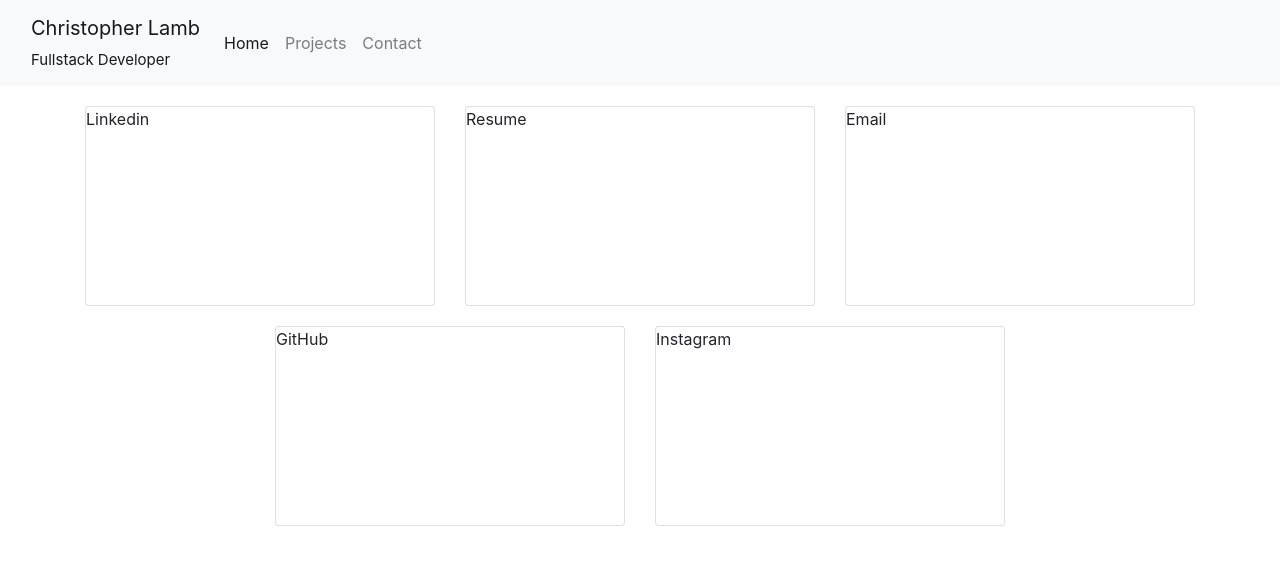
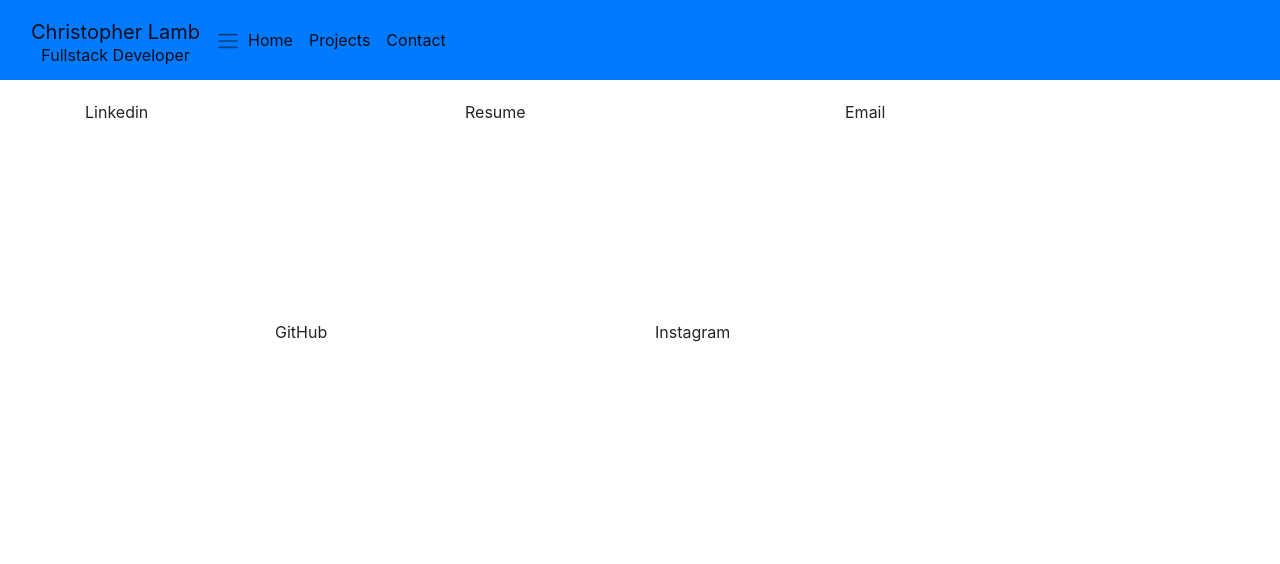
Before and after one commit to Christopher-Lamb/react-portfolio, a React (Create React App) app: page /Contact in a window 1280 px wide. Shown: the top 564 px of the page. Built offline with nearby package versions, Linux system fonts and the light colour scheme.

Commit message:
Styling of Homepage

```diff
--- a/src/components/Card/index.js
+++ b/src/components/Card/index.js
@@ -3,7 +3,7 @@ import React from "react";
 function Card(props) {
   return (
     <div
-      className="card"
+      className={`${props.className}`}
       style={{
         width: `${props.width}%`,
         height: `${props.heightPx}px`,
--- a/src/components/NavBar/index.js
+++ b/src/components/NavBar/index.js
@@ -1,35 +1,58 @@
 import React from "react";
 import "bootstrap/dist/css/bootstrap.min.css";
+import { Dropdown, Row } from "react-bootstrap";
+import { Link } from "react-router-dom";
+import "./style.css";
 
-function NavBar(props) {
+function NavBar() {
+  const CustomToggle = React.forwardRef(({ children, onClick }, ref) => (
+    <a
+      href=""
+      ref={ref}
+      onClick={(e) => {
+        e.preventDefault();
+        onClick(e);
+      }}
+    >
+      {children}
+    </a>
+  ));
   //Displayed
   return (
-    <nav className="navbar navbar-expand-lg navbar-light bg-light $blue-100">
+    <nav className="navbar navbar-expand-md navbar-light bg-primary">
       <div className="container-fluid">
-        <a className="navbar-brand" href="#">
-          Christopher Lamb <br />
-          <span style={{ fontSize: "15px" }}>Fullstack Developer</span>
+        <a className="navbar-brand" href="/">
+          <div className="brand-div">
+            <p className="brand-top">Christopher Lamb</p>
+            <p className="brand-bottom">Fullstack Developer</p>
+          </div>
         </a>
-        <button
-          className="navbar-toggler"
-          type="button"
-          data-bs-toggle="collapse"
-          data-bs-target="#navbarNavAltMarkup"
-          aria-controls="navbarNavAltMarkup"
-          aria-expanded="false"
-          aria-label="Toggle navigation"
-        >
-          <span className="navbar-toggler-icon"></span>
-        </button>
-        <div className="collapse navbar-collapse" id="navbarNavAltMarkup">
+
+        <Dropdown className="d-md-none d-xl-block">
+          <Dropdown.Toggle as={CustomToggle} id="dropdown-custom-components">
+            <span class="navbar-toggler-icon"></span>
+          </Dropdown.Toggle>
+          <Dropdown.Menu>
+            <Dropdown.Item as={Link} eventKey={"1"} to={"/"}>
+              Home
+            </Dropdown.Item>
+            <Dropdown.Item as={Link} eventKey={"2"} to={"/projects"}>
+              Projects
+            </Dropdown.Item>
+            <Dropdown.Item as={Link} eventKey={"3"} to={"/contact"}>
+              Contact
+            </Dropdown.Item>
+          </Dropdown.Menu>
+        </Dropdown>
+        <div className="collapse navbar-collapse">
           <div className="navbar-nav">
-            <a className="nav-link active" aria-current="page" href="/">
+            <a className="nav-link active" ariaCurrent="page" href="/">
               Home
             </a>
-            <a className="nav-link" href="/projects">
+            <a className="nav-link active" href="/projects">
               Projects
             </a>
-            <a className="nav-link" href="/contact">
+            <a className="nav-link active" href="/contact">
               Contact
             </a>
           </div>
--- /dev/null
+++ b/src/components/NavBar/style.css
@@ -0,0 +1,18 @@
+nav {
+  height: 80px;
+}
+
+.brand-div {
+  position: relative;
+}
+
+.brand-top {
+  position: relative;
+  top: 20px;
+}
+.brand-bottom {
+  position: relative;
+  top: 0px;
+  text-align: center;
+  font-size: 16px;
+}
--- a/src/pages/Contact/index.js
+++ b/src/pages/Contact/index.js
@@ -2,10 +2,7 @@ import React from "react";
 import { Row, Col, Container } from "react-bootstrap";
 import NavBar from "../../components/NavBar";
 import Card from "../../components/Card";
-
-const marginTopPx = 20;
-const heightPx = 200;
-const widthPercent = 100;
+import "./style.css";
 
 function Contact() {
   return (
@@ -14,51 +11,21 @@ function Contact() {
       <Container>
         <Row>
           <Col lg={4}>
-            <Card
-              marginTopPx={marginTopPx}
-              heightPx={heightPx}
-              width={widthPercent}
-            >
-              Linkedin
-            </Card>
+            <Card className={"cards-contact"}>Linkedin</Card>
           </Col>
           <Col lg={4}>
-            <Card
-              marginTopPx={marginTopPx}
-              heightPx={heightPx}
-              width={widthPercent}
-            >
-              Resume
-            </Card>
+            <Card className={"cards-contact"}>Resume</Card>
           </Col>
           <Col lg={4}>
-            <Card
-              marginTopPx={marginTopPx}
-              heightPx={heightPx}
-              width={widthPercent}
-            >
-              Email
-            </Card>
+            <Card className={"cards-contact"}>Email</Card>
           </Col>
         </Row>
         <Row>
           <Col lg={{ span: 4, offset: 2 }}>
-            <Card
-              marginTopPx={marginTopPx}
-              heightPx={heightPx}
-              width={widthPercent}
-            >
-              GitHub
-            </Card>
+            <Card className={"cards-contact"}>GitHub</Card>
           </Col>
           <Col lg={4}>
-            <Card
-              marginTopPx={marginTopPx}
-              heightPx={heightPx}
-              width={widthPercent}
-            >
-              Instagram
-            </Card>
+            <Card className={"cards-contact"}>Instagram</Card>
           </Col>
         </Row>
       </Container>
--- /dev/null
+++ b/src/pages/Contact/style.css
@@ -0,0 +1,5 @@
+.cards-contact {
+  margin-top: 20px;
+  width: 100%;
+  height: 200px;
+}
--- a/src/pages/Home/index.js
+++ b/src/pages/Home/index.js
@@ -4,6 +4,7 @@ import { Row, Container } from "react-bootstrap";
 import NavBar from "../../components/NavBar";
 import Card from "../../components/Card";
 import ButtonLink from "../../components/ButtonLink";
+import "./style.css";
 
 function Home() {
   //Display
@@ -12,17 +13,19 @@ function Home() {
       <NavBar></NavBar>
       <Container>
         <Row>
-          <Card width={200} heightPx={400} marginTopPx={20}>
+          <Card className={"card-home shadow p-3 mb-5 bg-white rounded"}>
             <image src="#" alt="Cover Image" />
             <h1>Full Stack Web Development</h1>
             <p>
               I am a Web developer from Gloucester City, New Jersey. I do both
               front end and back end development, and specalize in creativity
-              and problem solving. If you are a business seeking an online
-              precense or a employeer looking to hire you can contact me here.
+              and problem solving. My web applications are developed using
+              Node.js, Express.js, and React.js. If you are a business seeking
+              an online precense or a employeer looking to hire you can contact
+              me here.
             </p>
-            <ButtonLink href={"resume"}>Need a Website</ButtonLink>
-            <ButtonLink href={"contact"}>Looking to Hire</ButtonLink>
+            <ButtonLink href={"contact"}>Need a Website</ButtonLink>
+            <ButtonLink href={"resume"}>Looking to Hire</ButtonLink>
           </Card>
         </Row>
       </Container>
--- /dev/null
+++ b/src/pages/Home/style.css
@@ -0,0 +1,4 @@
+.card-home {
+  margin-top: 30px;
+  height: 400px;
+}
```
Also changed, not shown: 1 other file (tests, documents, lock files or other folders).
